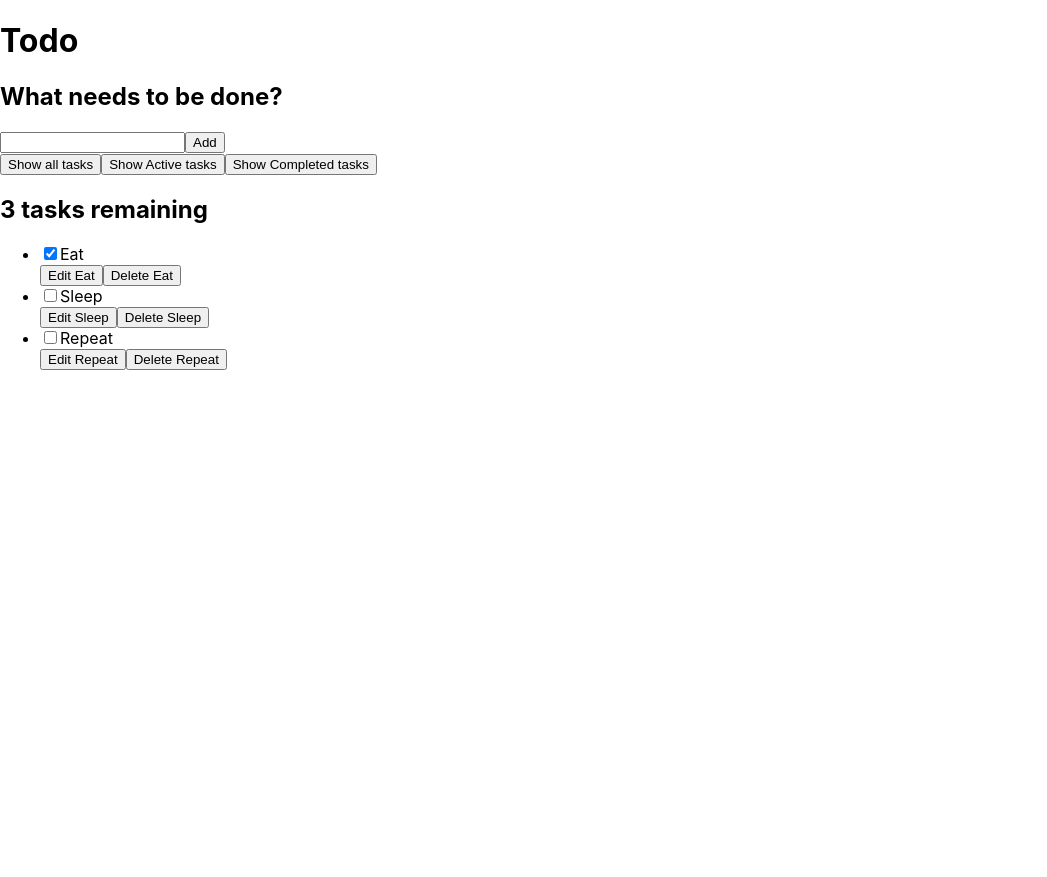
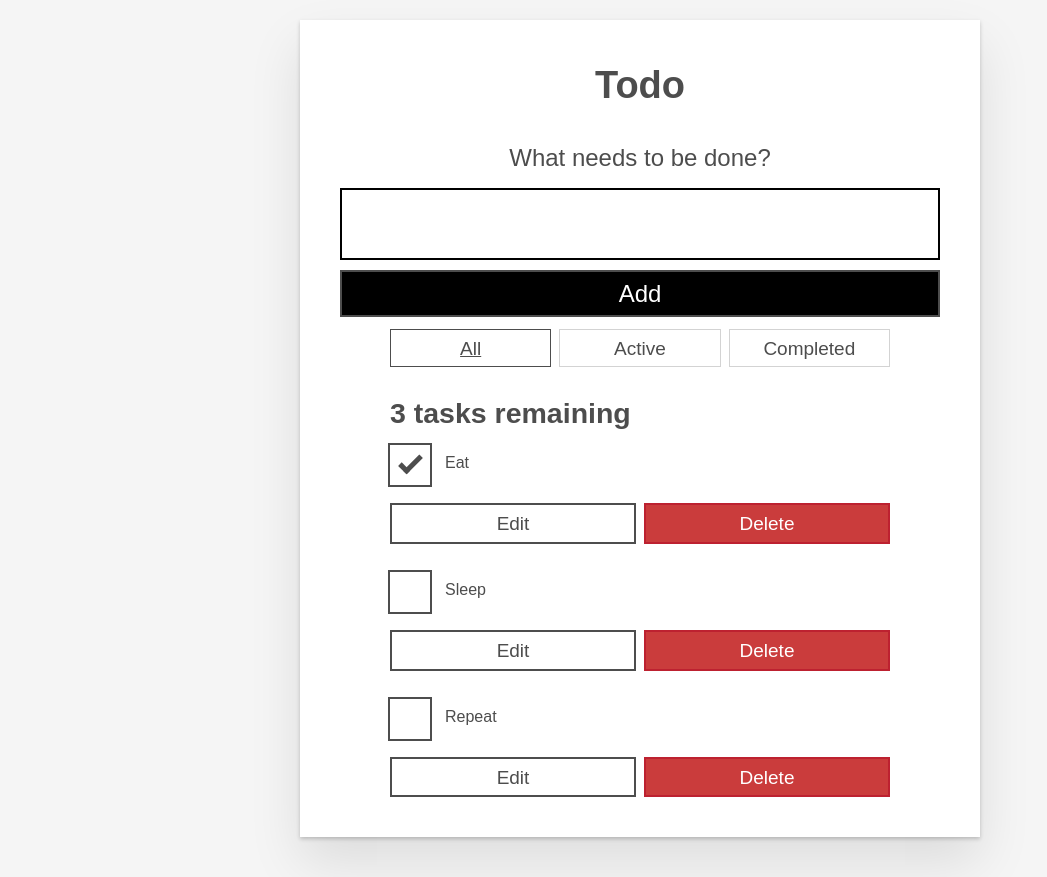
Before and after one commit to alexiscash/todo-list, a React (Create React App) app: page / in a window 1280 px wide. Shown: the whole page, without its empty margins (0-1047 px from the left). Before the commit the page ends 800 px from the top, so only its background shows below. Built offline with nearby package versions, Linux system fonts and the light colour scheme.

Commit message:
added style

```diff
--- a/src/index.css
+++ b/src/index.css
@@ -1,13 +1,292 @@
+/* RESETS */
+*,
+*::before,
+*::after {
+  box-sizing: border-box;
+}
+*:focus {
+  outline: 3px dashed #228bec;
+  outline-offset: 0;
+}
+html {
+  font: 62.5% / 1.15 sans-serif;
+}
+h1,
+h2 {
+  margin-bottom: 0;
+}
+ul {
+  list-style: none;
+  padding: 0;
+}
+button {
+  border: none;
+  margin: 0;
+  padding: 0;
+  width: auto;
+  overflow: visible;
+  background: transparent;
+  color: inherit;
+  font: inherit;
+  line-height: normal;
+  -webkit-font-smoothing: inherit;
+  -moz-osx-font-smoothing: inherit;
+  -webkit-appearance: none;
+}
+button::-moz-focus-inner {
+  border: 0;
+}
+button,
+input,
+optgroup,
+select,
+textarea {
+  font-family: inherit;
+  font-size: 100%;
+  line-height: 1.15;
+  margin: 0;
+}
+button,
+input {
+  overflow: visible;
+}
+input[type="text"] {
+  border-radius: 0;
+}
 body {
+  width: 100%;
+  max-width: 68rem;
+  margin: 0 auto;
+  font: 1.6rem/1.25 Arial, sans-serif;
+  background-color: #f5f5f5;
+  color: #4d4d4d;
+}
+@media screen and (min-width: 620px) {
+  body {
+    font-size: 1.9rem;
+    line-height: 1.31579;
+  }
+}
+/*END RESETS*/
+/* GLOBAL STYLES */
+.form-group > input[type="text"] {
+  display: inline-block;
+  margin-top: 0.4rem;
+}
+.btn {
+  padding: 0.8rem 1rem 0.7rem;
+  border: 0.2rem solid #4d4d4d;
+  cursor: pointer;
+  text-transform: capitalize;
+}
+.btn.toggle-btn {
+  border-width: 1px;
+  border-color: #d3d3d3;
+}
+.btn.toggle-btn[aria-pressed="true"] {
+  text-decoration: underline;
+  border-color: #4d4d4d;
+}
+.btn__danger {
+  color: #fff;
+  background-color: #ca3c3c;
+  border-color: #bd2130;
+}
+.btn__filter {
+  border-color: lightgrey;
+}
+.btn__primary {
+  color: #fff;
+  background-color: #000;
+}
+.btn-group {
+  display: flex;
+  justify-content: space-between;
+}
+.btn-group > * {
+  flex: 1 1 49%;
+}
+.btn-group > * + * {
+  margin-left: 0.8rem;
+}
+.label-wrapper {
   margin: 0;
-  font-family: -apple-system, BlinkMacSystemFont, 'Segoe UI', 'Roboto', 'Oxygen',
-    'Ubuntu', 'Cantarell', 'Fira Sans', 'Droid Sans', 'Helvetica Neue',
-    sans-serif;
+  flex: 0 0 100%;
+  text-align: center;
+}
+.visually-hidden {
+  position: absolute !important;
+  height: 1px;
+  width: 1px;
+  overflow: hidden;
+  clip: rect(1px 1px 1px 1px);
+  clip: rect(1px, 1px, 1px, 1px);
+  white-space: nowrap;
+}
+[class*="stack"] > * {
+  margin-top: 0;
+  margin-bottom: 0;
+}
+.stack-small > * + * {
+  margin-top: 1.25rem;
+}
+.stack-large > * + * {
+  margin-top: 2.5rem;
+}
+@media screen and (min-width: 550px) {
+  .stack-small > * + * {
+    margin-top: 1.4rem;
+  }
+  .stack-large > * + * {
+    margin-top: 2.8rem;
+  }
+}
+.stack-exception {
+  margin-top: 1.2rem;
+}
+/* END GLOBAL STYLES */
+.todoapp {
+  background: #fff;
+  margin: 2rem 0 4rem 0;
+  padding: 1rem;
+  position: relative;
+  box-shadow: 0 2px 4px 0 rgba(0, 0, 0, 0.2), 0 2.5rem 5rem 0 rgba(0, 0, 0, 0.1);
+}
+@media screen and (min-width: 550px) {
+  .todoapp {
+    padding: 4rem;
+  }
+}
+.todoapp > * {
+  max-width: 50rem;
+  margin-left: auto;
+  margin-right: auto;
+}
+.todoapp > form {
+  max-width: 100%;
+}
+.todoapp > h1 {
+  display: block;
+  max-width: 100%;
+  text-align: center;
+  margin: 0;
+  margin-bottom: 1rem;
+}
+.label__lg {
+  line-height: 1.01567;
+  font-weight: 300;
+  padding: 0.8rem;
+  margin-bottom: 1rem;
+  text-align: center;
+}
+.input__lg {
+  padding: 2rem;
+  border: 2px solid #000;
+}
+.input__lg:focus {
+  border-color: #4d4d4d;
+  box-shadow: inset 0 0 0 2px;
+}
+[class*="__lg"] {
+  display: inline-block;
+  width: 100%;
+  font-size: 1.9rem;
+}
+[class*="__lg"]:not(:last-child) {
+  margin-bottom: 1rem;
+}
+@media screen and (min-width: 620px) {
+  [class*="__lg"] {
+    font-size: 2.4rem;
+  }
+}
+.filters {
+  width: 100%;
+  margin: unset auto;
+}
+/* Todo item styles */
+.todo {
+  display: flex;
+  flex-direction: row;
+  flex-wrap: wrap;
+}
+.todo > * {
+  flex: 0 0 100%;
+}
+.todo-text {
+  width: 100%;
+  min-height: 4.4rem;
+  padding: 0.4rem 0.8rem;
+  border: 2px solid #565656;
+}
+.todo-text:focus {
+  box-shadow: inset 0 0 0 2px;
+}
+/* CHECKBOX STYLES */
+.c-cb {
+  box-sizing: border-box;
+  font-family: Arial, sans-serif;
   -webkit-font-smoothing: antialiased;
-  -moz-osx-font-smoothing: grayscale;
+  font-weight: 400;
+  font-size: 1.6rem;
+  line-height: 1.25;
+  display: block;
+  position: relative;
+  min-height: 44px;
+  padding-left: 40px;
+  clear: left;
 }
-
-code {
-  font-family: source-code-pro, Menlo, Monaco, Consolas, 'Courier New',
-    monospace;
+.c-cb > label::before,
+.c-cb > input[type="checkbox"] {
+  box-sizing: border-box;
+  top: -2px;
+  left: -2px;
+  width: 44px;
+  height: 44px;
 }
+.c-cb > input[type="checkbox"] {
+  -webkit-font-smoothing: antialiased;
+  cursor: pointer;
+  position: absolute;
+  z-index: 1;
+  margin: 0;
+  opacity: 0;
+}
+.c-cb > label {
+  font-size: inherit;
+  font-family: inherit;
+  line-height: inherit;
+  display: inline-block;
+  margin-bottom: 0;
+  padding: 8px 15px 5px;
+  cursor: pointer;
+  touch-action: manipulation;
+}
+.c-cb > label::before {
+  content: "";
+  position: absolute;
+  border: 2px solid currentColor;
+  background: transparent;
+}
+.c-cb > input[type="checkbox"]:focus + label::before {
+  border-width: 4px;
+  outline: 3px dashed #228bec;
+}
+.c-cb > label::after {
+  box-sizing: content-box;
+  content: "";
+  position: absolute;
+  top: 11px;
+  left: 9px;
+  width: 18px;
+  height: 7px;
+  transform: rotate(-45deg);
+  border: solid;
+  border-width: 0 0 5px 5px;
+  border-top-color: transparent;
+  opacity: 0;
+  background: transparent;
+}
+.c-cb > input[type="checkbox"]:checked + label::after {
+  opacity: 1;
+}
```
